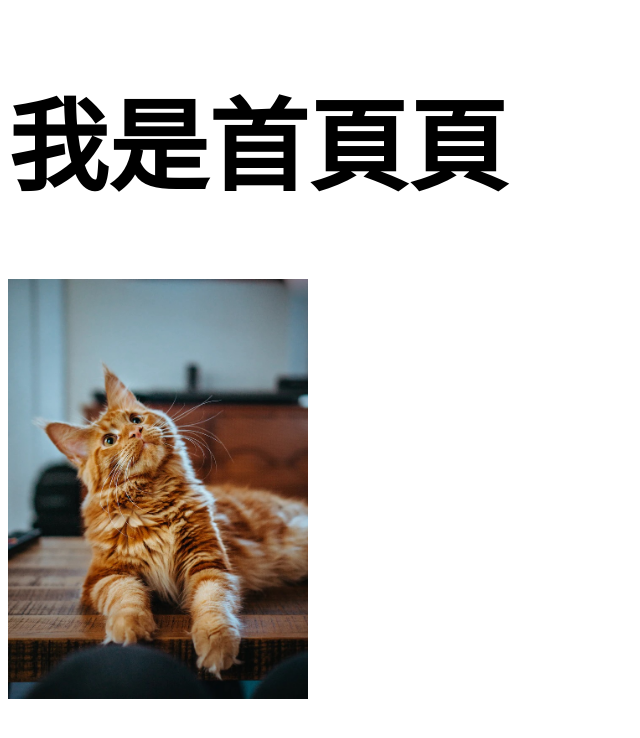
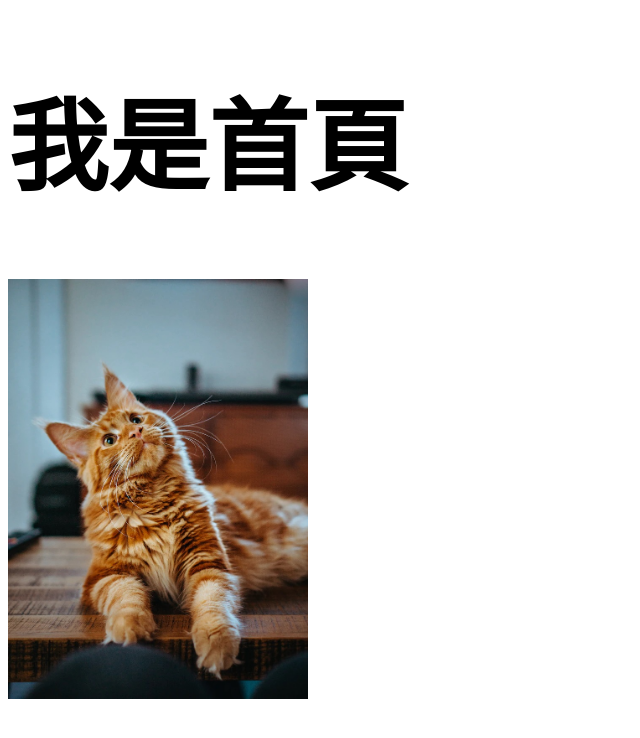
Before and after one commit to MarvinWu0902-create/viteweb1, a website built with Vite: page pages/index.html in a window 1280 px wide. Shown: the whole page, without its empty margins (0-640 px from the left). Built offline with nearby package versions, Linux system fonts and the light colour scheme.

Commit message:
title change back

```diff
--- a/pages/index.html
+++ b/pages/index.html
@@ -9,7 +9,7 @@
   <body>
     <%- include('./layout/header'); -%>
 
-    <h1 class="index-title">我是首頁頁</h1>
+    <h1 class="index-title">我是首頁</h1>
     <img src="../assets/images/cat.jpg" style="width: 300px;" alt="cat">
 
     <%- include('./layout/footer'); -%>
```
